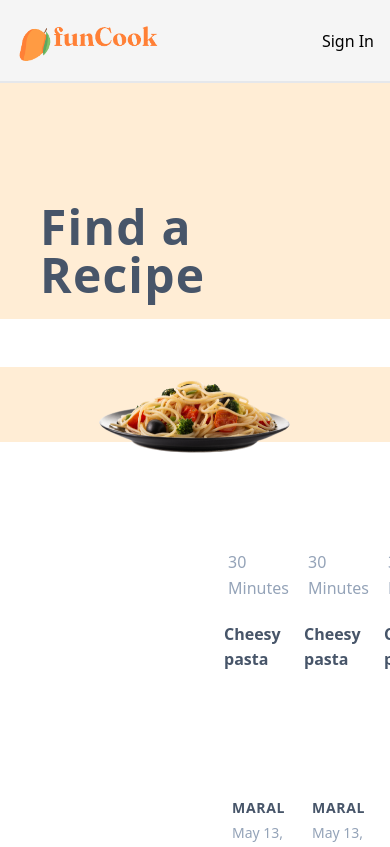
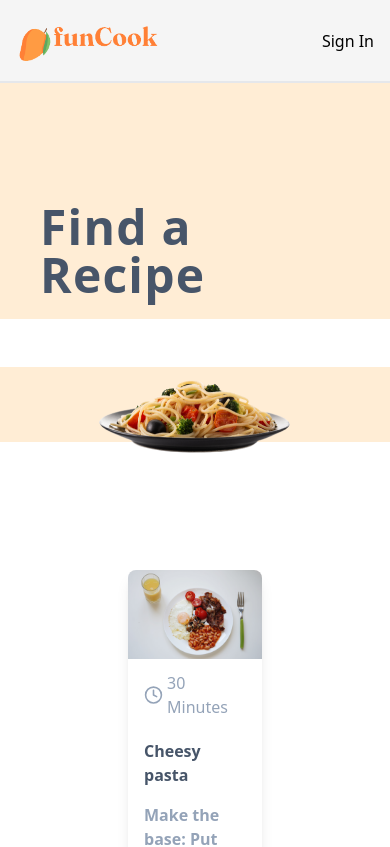
Before and after one commit to Marall-Y/Next-Js-funCook, a Next.js app: page / in a window 390 px wide. Shown: the top 847 px of the page. Built offline with nearby package versions, Linux system fonts and the light colour scheme; no server answers.

Commit message:
make recipe cards responsive

```diff
--- a/components/layout/header/Header.tsx
+++ b/components/layout/header/Header.tsx
@@ -20,7 +20,7 @@ const Header = () => {
             <SignedIn>
                 <div className="flex items-center justify-between w-80">
                     <div className="border-e-2 pr-3">
-                        <Link href="/create" prefetch>
+                        <Link href="/create">
                             <button
                             className="rounded-full bg-orange-400 hover:bg-orange-700 text-white px-4 py-3 font-bold tracking-widest transition ease-in-out hover:-translate-y-1 hover:scale-110">
                                 Create Recipe
--- a/pages/index.tsx
+++ b/pages/index.tsx
@@ -34,7 +34,7 @@ export default function Home() {
       <Image src={Food3} alt="food gif3" width={400} height={400} className="absolute top-[-13rem] right-[-28rem] animate__animated animate__bounceInRight"/>
     </div>
   </div>
-  <div ref={gridRef} className={`grid grid-cols-3 gap-20 px-52 py-32 animate__animated animate-bounce`}>
+  <div ref={gridRef} className={`grid gap-20 px-48 md:grid-cols-3 sm:grid-cols-2 max-[1024px]:px-32 py-32`}>
     <RecipeCard />
     <RecipeCard />
     <RecipeCard />
```
